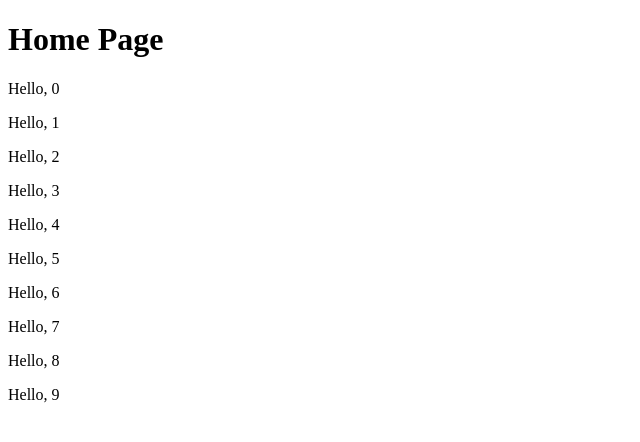
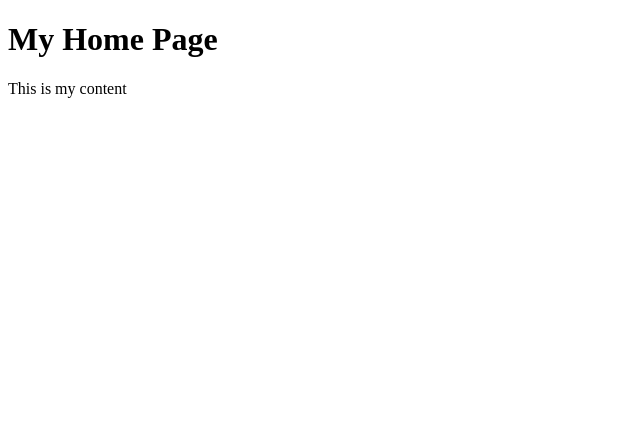
Before and after one commit to mimurtaza/basic_flask, a Flask app: template templates/index.html in a window 1280 px wide. Shown: the top 442 px of the page, without its empty margins (0-640 px from the left). Run offline with Flask 2, Linux system fonts and the light colour scheme; the template is opened without the code that fills it, so the values that code supplies are empty.

Commit message:
Extending base html

```diff
--- a/app.py
+++ b/app.py
@@ -2,17 +2,9 @@ from flask import Flask, redirect, url_for, render_template
 
 app = Flask(__name__)
 
-@app.route("/<name>")
-def home(name):
-    return render_template("index.html", content=name, r=2)
-
-@app.route("/<sname>")
-def user(sname):
-    return f"<h1>Hello World, {sname}!</h1>"
-
-@app.route("/admin")
-def admin():
-    return redirect(url_for("user", sname="Admin"))
+@app.route("/")
+def home():
+    return render_template("index.html")
 
 if __name__ == '__main__':
     app.run(debug=True)
--- /dev/null
+++ b/templates/base.html
@@ -0,0 +1,11 @@
+<!DOCTYPE html>
+<html lang="en" dir="ltr">
+  <head>
+    <meta charset="utf-8">
+    <title>{% block title %}{% endblock %}</title>
+  </head>
+  <body>
+    <h1>My Home Page</h1>
+    <p>{% block content %}{% endblock %}</p>
+  </body>
+</html>
--- a/templates/index.html
+++ b/templates/index.html
@@ -1,15 +1,3 @@
-  <!DOCTYPE html>
-  <html lang="en" dir="ltr">
-    <head>
-      <meta charset="utf-8">
-      <title>Home Page</title>
-    </head>
-    <body>
-      <h1>Home Page</h1>
-      <p>{{content}}</p>
-      <p>{{r}}</p>
-      {% for x in range(0,10) %}
-        <p>Hello, {{x}}</p>
-      {% endfor %}
-    </body>
-  </html>
+{% extends "base.html" %}
+{% block title %}Home Page{% endblock %}
+{% block content %}This is my content{% endblock %}
```
